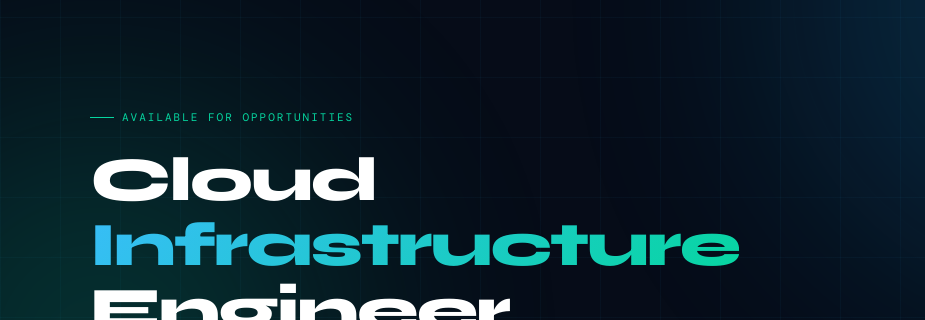
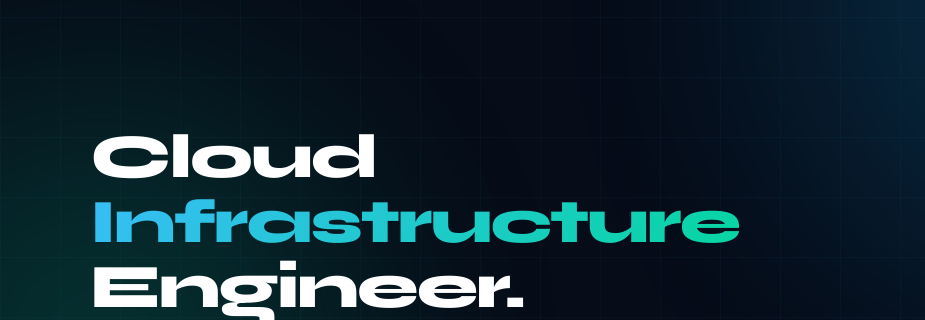
Before and after one commit to Yash251098/yash-portfolio, a plain HTML site: page index.html in a window 1280 px wide. Shown: the part 103-423 px from the top of the page, 0-925 px from the left. Drawn offline with nearby package versions, Linux system fonts and the light colour scheme; a web font is replaced by a local one.

Commit message:
Comment out hero tag for opportunities
Commented out the 'Available for Opportunities' tag in the hero section.

```diff
--- a/index.html
+++ b/index.html
@@ -666,7 +666,7 @@
 <div id="hero">
   <div class="hero-inner">
     <div class="hero-text">
-      <div class="hero-tag">Available for Opportunities</div>
+      <!--<div class="hero-tag">Available for Opportunities</div> -->
       <h1>Cloud<br><em>Infrastructure</em><br>Engineer.</h1>
       <p class="hero-desc">
         3+ years building hybrid cloud environments on Azure · Microsoft 365 · Citrix · VMware.
```
